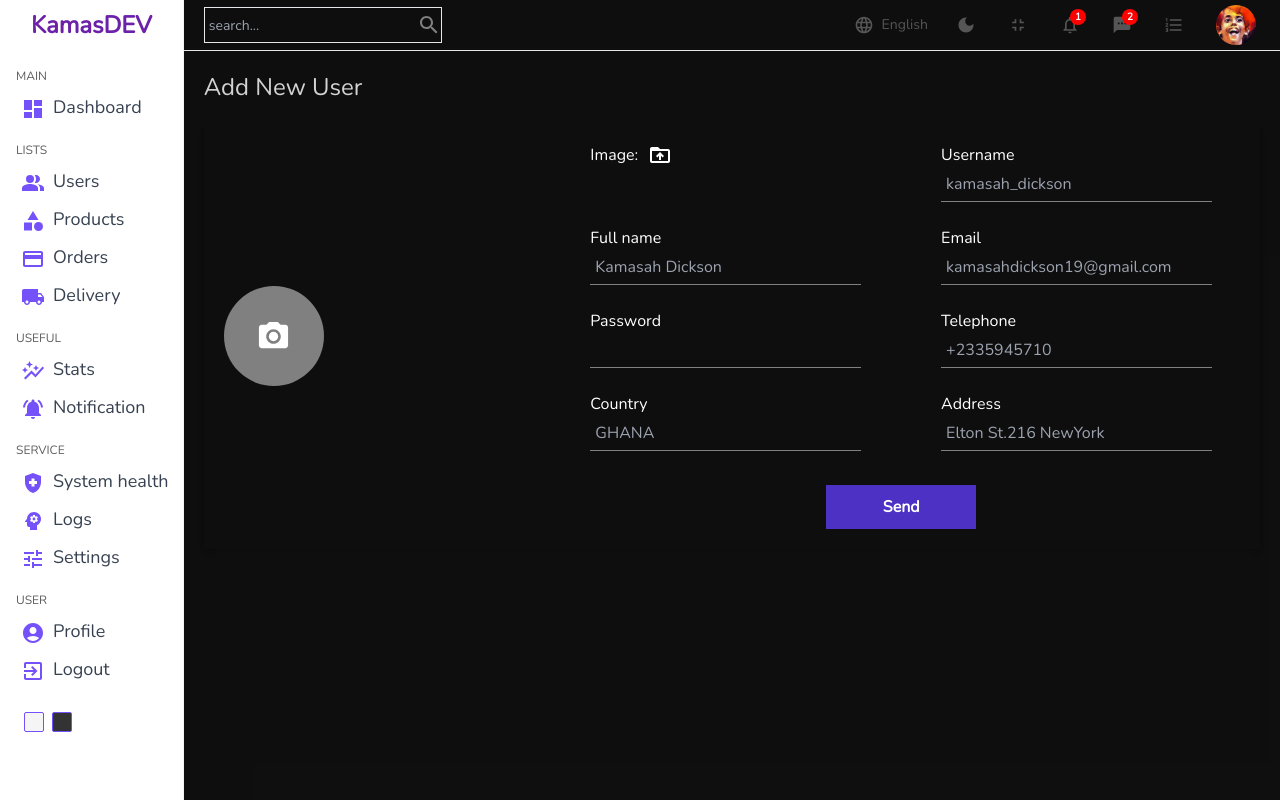
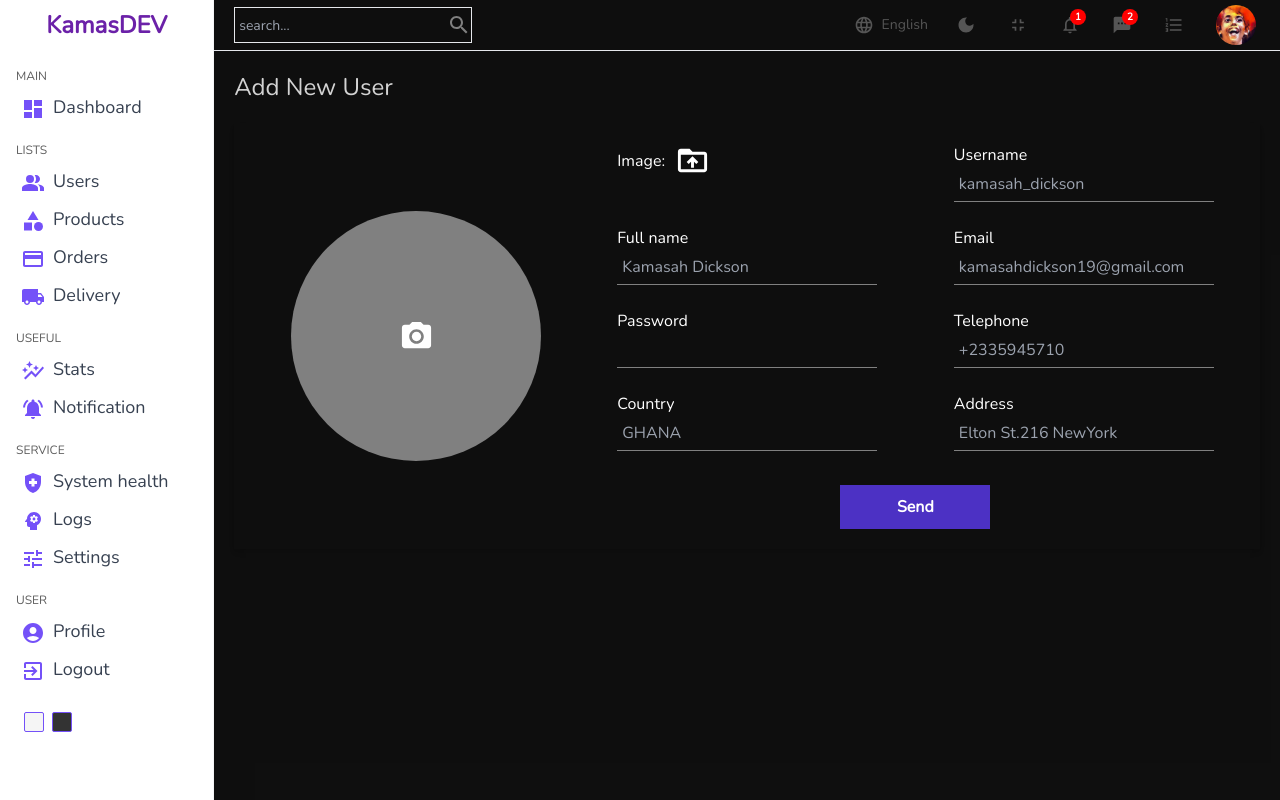
Before and after one commit to Kamasah-Dickson/Admin-Dashboard, a React (Vite) app: page /users/new in a window 1280 px wide. Built offline with nearby package versions, Linux system fonts and the light colour scheme.

Commit message:
update newPage

```diff
--- a/src/Pages/New/NewPage.tsx
+++ b/src/Pages/New/NewPage.tsx
@@ -1,3 +1,4 @@
+import { useState } from "react";
 import Navbar from "../../Components/Navbar";
 import Sidebar from "../../Components/Sidebar";
 import CameraAltIcon from "@mui/icons-material/CameraAlt";
@@ -15,29 +16,57 @@ interface inputProp {
 	title: string;
 }
 
+type Files = {
+	onChange: (files: FileList | null) => void;
+};
 function NewPage({ title, inputs }: inputProp) {
+	const [file, setFile] = useState<File | null>(null);
+	console.log(file, typeof file);
+
+	function handleFileChange(event: React.ChangeEvent<HTMLInputElement>) {
+		const newFile = event.target.files?.[0];
+		if (newFile) {
+			setFile(newFile);
+		}
+	}
+
 	return (
 		<div className="flex w-full">
 			<Sidebar />
-			<div className="flex-[6]">
+			<div className="flex-[5]">
 				<Navbar />
 				<div className="p-5">
-					<div className="shadow-sm">
+					<div className="mb-2">
 						<h1 className="text-2xl text-[lightgrey]">{title}</h1>
 					</div>
-					<div className="mt-5 flex w-full items-center justify-between p-5 shadow-md">
+					<div className="mx-auto mt-5 flex w-full items-center justify-between gap-3 p-5 shadow-md">
 						<div className="flex-1">
-							<div className="flex h-[100px] w-[100px] cursor-pointer items-center justify-center rounded-full bg-[grey]">
-								<CameraAltIcon fontSize="large" />
-							</div>
+							{file ? (
+								<div className="mx-auto flex h-[250px] w-[250px] cursor-pointer items-center justify-center rounded-full bg-[grey]">
+									<img
+										className="h-full w-full rounded-full object-cover"
+										src={URL.createObjectURL(file)}
+										alt=""
+									/>
+								</div>
+							) : (
+								<div className="mx-auto  flex h-[250px] w-[250px] cursor-pointer items-center justify-center rounded-full bg-[grey]">
+									<CameraAltIcon fontSize="large" />
+								</div>
+							)}
 						</div>
 						<div className="flex-[2]">
 							<form className="flex flex-wrap justify-around gap-6">
 								<div className="w-[40%]">
 									<label htmlFor="file" className="cursor-pointer">
-										Image: <DriveFolderUploadIcon />
+										Image: <DriveFolderUploadIcon fontSize="large" />
 									</label>
-									<input className="hidden" type="file" id="file" />
+									<input
+										onChange={handleFileChange}
+										className="hidden"
+										type="file"
+										id="file"
+									/>
 								</div>
 								{inputs.map((data) => {
 									return (
```
